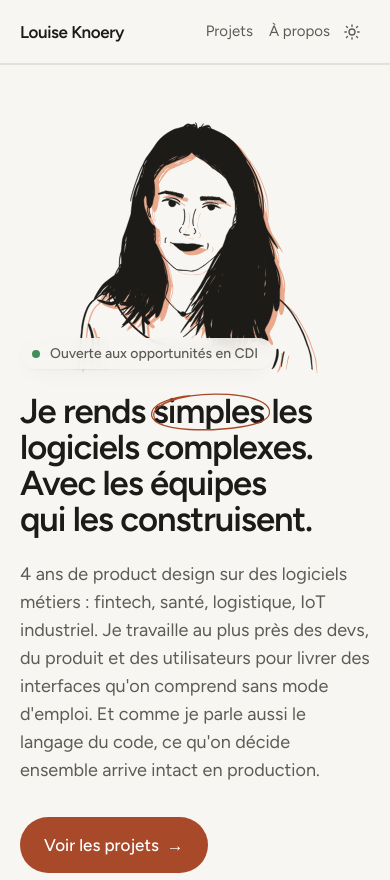
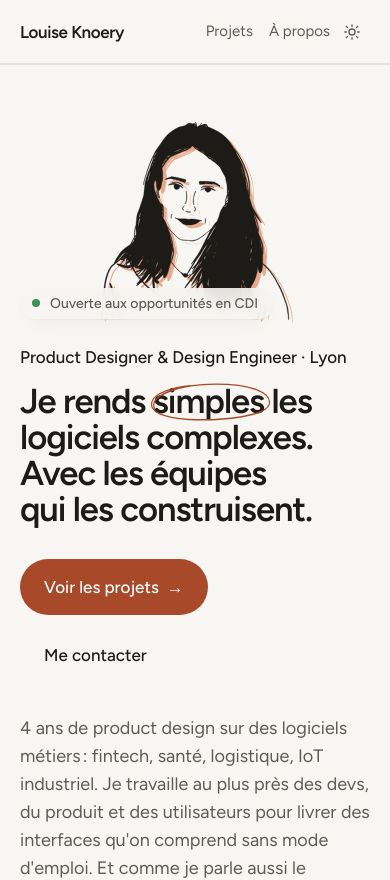
Before and after one commit to loutrekne/Portfolio, a Next.js app: page / in a window 390 px wide. Shown: the top 880 px of the page. Built offline with nearby package versions, Linux system fonts and the light colour scheme.

Commit message:
Corrections revue UX : métier dans le hero, CTA mobile, tablette, LinkedIn

```diff
--- a/src/components/interactions/HeaderShell.tsx
+++ b/src/components/interactions/HeaderShell.tsx
@@ -37,7 +37,7 @@ export function HeaderShell({ children }: { children: React.ReactNode }) {
       className="sticky top-0 z-40 transition-[transform,background-color] duration-500 ease-spring"
       style={{
         transform: hidden ? "translateY(-100%)" : "none",
-        backgroundColor: scrolled ? "color-mix(in srgb, var(--bg) 82%, transparent)" : "transparent",
+        backgroundColor: scrolled ? "color-mix(in srgb, var(--bg) 94%, transparent)" : "transparent",
         backdropFilter: scrolled ? "blur(12px)" : "none",
         WebkitBackdropFilter: scrolled ? "blur(12px)" : "none",
       }}
--- a/src/components/sections/Hero.tsx
+++ b/src/components/sections/Hero.tsx
@@ -2,11 +2,12 @@ import { getContent } from "@/content";
 import { ButtonLink } from "@/components/ui/ButtonLink";
 import { Scribble } from "@/components/trait/Scribble";
 import { PortraitSticker } from "@/components/trait/PortraitSticker";
+import { fr } from "@/lib/typo";
 
 /**
  * Hero d'accueil : le texte et le portrait se SUPERPOSENT.
  *
- *  - Grand écran (xl, 1280 px et plus) : texte et portrait partagent la même rangée de grille
+ *  - Grand écran (lg, 1024 px et plus) : texte et portrait partagent la même rangée de grille
  *    (row-start-1). Le texte (z-10) occupe les colonnes 1 → 8, le portrait
  *    les colonnes 6 → 12, calé à droite : le texte effleure le dessin sans
  *    jamais passer sur l'arche craie du thème sombre (texte craie illisible).
@@ -21,18 +22,20 @@ export function Hero() {
   const i = titleHighlight ? title.indexOf(titleHighlight) : -1;
 
   return (
-    <section className="container-site grid items-center pt-14 pb-12 sm:pt-20 xl:grid-cols-12 xl:pt-16">
+    <section className="container-site grid items-center pt-14 pb-12 sm:pt-20 lg:grid-cols-12 xl:pt-16">
       <PortraitSticker
         alt={site.ui.portraitAlt}
-        className="mx-auto w-60 sm:ml-0 sm:w-72 xl:col-span-7 xl:col-start-6 xl:row-start-1 xl:mx-0 xl:w-full xl:max-w-[38rem] xl:justify-self-end"
+        className="mx-auto w-48 sm:ml-0 sm:w-72 lg:col-span-7 lg:col-start-6 lg:row-start-1 lg:mx-0 lg:w-full lg:max-w-[26rem] lg:justify-self-end xl:max-w-[38rem]"
       />
-      <div className="relative z-10 -mt-8 sm:-mt-10 xl:col-span-8 xl:col-start-1 xl:row-start-1 xl:mt-0">
+      <div className="relative z-10 -mt-8 flex flex-col items-start sm:-mt-10 lg:col-span-8 lg:col-start-1 lg:row-start-1 lg:mt-0">
         {/* Pastille : sur mobile elle chevauche le bas de l'arche, d'où son fond */}
-        <p className="inline-flex items-center gap-2.5 rounded-full bg-bg/90 py-1.5 pr-4 pl-3 text-label font-medium text-fg-muted shadow-soft backdrop-blur-sm xl:bg-transparent xl:p-0 xl:shadow-none xl:backdrop-blur-none">
+        <p className="inline-flex items-center gap-2.5 rounded-full bg-bg/90 py-1.5 pr-4 pl-3 text-label font-medium text-fg-muted shadow-soft backdrop-blur-sm lg:bg-transparent lg:p-0 lg:shadow-none lg:backdrop-blur-none">
           <span aria-hidden className="size-2 breathe rounded-full bg-success" />
           {about.hero.availability}
         </p>
-        <h1 className="mt-6 max-w-[17ch] text-display font-semibold text-balance xl:mt-8">
+        {/* Le métier, lisible en 5 secondes, avant la promesse */}
+        <p className="mt-6 font-medium text-fg lg:mt-8">{about.hero.eyebrow}</p>
+        <h1 className="mt-3 max-w-[17ch] text-display font-semibold text-balance">
           {i < 0 || !titleHighlight ? (
             title
           ) : (
@@ -50,7 +53,10 @@ export function Hero() {
             </>
           )}
         </h1>
-        <p className="mt-6 max-w-[34rem] text-lead xl:max-w-[30rem] text-fg-muted xl:mt-8">{about.hero.lead}</p>
+        {/* Mobile : le texte passe APRÈS les boutons, pour garder l'action dans le premier écran */}
+        <p className="order-last mt-8 max-w-[34rem] text-lead text-fg-muted sm:order-none sm:mt-6 lg:max-w-[26rem] xl:mt-8 xl:max-w-[30rem]">
+          {fr(about.hero.lead)}
+        </p>
         <div className="mt-8 flex flex-wrap items-center gap-3 xl:mt-10">
           <ButtonLink href="/#projets" arrow>
             {site.ui.seeProjects}
--- a/src/components/sections/Principles.tsx
+++ b/src/components/sections/Principles.tsx
@@ -1,5 +1,6 @@
 import { getContent } from "@/content";
 import { SectionHeader } from "@/components/ui/SectionHeader";
+import { fr } from "@/lib/typo";
 
 /**
  * « Comment je travaille ».
@@ -16,7 +17,7 @@ export function Principles() {
         <SectionHeader
           eyebrow={site.ui.howIWork}
           title={site.ui.howIWorkTitle}
-          intro={site.ui.howIWorkIntro}
+          intro={fr(site.ui.howIWorkIntro)}
           className="lg:sticky lg:top-28 lg:self-start"
         />
         <ol className="border-t border-border">
@@ -30,7 +31,7 @@ export function Principles() {
               </span>
               <div>
                 <h3 className="text-h3 font-semibold">{pr.title}</h3>
-                <p className="mt-2 measure text-fg-muted">{pr.text}</p>
+                <p className="mt-2 measure text-fg-muted">{fr(pr.text)}</p>
               </div>
             </li>
           ))}
--- a/src/components/sections/ProjectList.tsx
+++ b/src/components/sections/ProjectList.tsx
@@ -1,6 +1,7 @@
 import { getContent } from "@/content";
 import { Eyebrow } from "@/components/ui/Eyebrow";
 import { ProjectRows } from "@/components/trait/ProjectRows";
+import { fr } from "@/lib/typo";
 
 /**
  * Section « Projets sélectionnés ». Les données sont lues ici (composant
@@ -13,8 +14,8 @@ export function ProjectList() {
     index,
     client,
     sector,
-    title,
-    tagline,
+    title: fr(title),
+    tagline: fr(tagline),
     period,
   }));
   return (
--- a/src/components/trait/PortraitSticker.tsx
+++ b/src/components/trait/PortraitSticker.tsx
@@ -39,7 +39,8 @@ export function PortraitSticker({ alt, className }: { alt: string; className?: s
         onTap={() => setReplay((n) => n + 1)}
       >
         {/* Arche « feuille de papier » : invisible en thème clair, craie en thème sombre */}
-        <div className="absolute inset-x-0 top-[8%] bottom-0 rounded-t-full rounded-b-[18px] bg-[var(--portrait-sheet)]" />
+        {/* top-0 : l'arche doit couvrir le haut des cheveux, sinon l'encre se perd dans le fond nuit */}
+        <div className="absolute inset-x-0 top-0 bottom-0 rounded-t-full rounded-b-[18px] bg-[var(--portrait-sheet)]" />
         <PortraitDrawing alt={alt} replayKey={replay} wash />
       </motion.div>
     </div>
--- a/src/components/ui/ButtonLink.tsx
+++ b/src/components/ui/ButtonLink.tsx
@@ -53,7 +53,7 @@ export function ButtonLink({
     <a
       href={href}
       className={classes}
-      {...(href.endsWith(".pdf") && { target: "_blank", rel: "noopener noreferrer" })}
+      {...((href.endsWith(".pdf") || href.startsWith("http")) && { target: "_blank", rel: "noopener noreferrer" })}
     >
       {content}
     </a>
--- a/src/components/ui/Portrait.tsx
+++ b/src/components/ui/Portrait.tsx
@@ -14,7 +14,7 @@ export function Portrait({ alt, className }: { alt: string; className?: string }
       {/* Arche de fond */}
       <div
         aria-hidden
-        className="absolute inset-x-0 top-[12%] bottom-0 rounded-t-full bg-portrait-bg transition-transform duration-500 ease-spring group-hover:scale-[1.03]"
+        className="absolute inset-x-0 top-0 bottom-0 rounded-t-full bg-portrait-bg transition-transform duration-500 ease-spring group-hover:scale-[1.03]"
       />
       {/* Dessin */}
       <div
--- a/src/content/fr/site.ts
+++ b/src/content/fr/site.ts
@@ -37,6 +37,7 @@ export const site: SiteContent = {
     seeProjects: "Voir les projets",
     contactMe: "Me contacter",
     downloadCv: "Télécharger le CV",
+    linkedin: "LinkedIn",
     selectedWork: "Projets sélectionnés",
     otherWork: "Aussi chez Ingeli",
     howIWork: "Comment je travaille",
--- a/src/content/types.ts
+++ b/src/content/types.ts
@@ -151,6 +151,7 @@ export interface SiteContent {
     | "seeProjects"
     | "contactMe"
     | "downloadCv"
+    | "linkedin"
     | "selectedWork"
     | "otherWork"
     | "howIWork"
```
Also changed, not shown: src/components/sections/ContactCta.tsx (+6 -2 lines), src/components/sections/OtherWork.tsx (+6 -3 lines), 1 other file (tests, documents, lock files or other folders).
